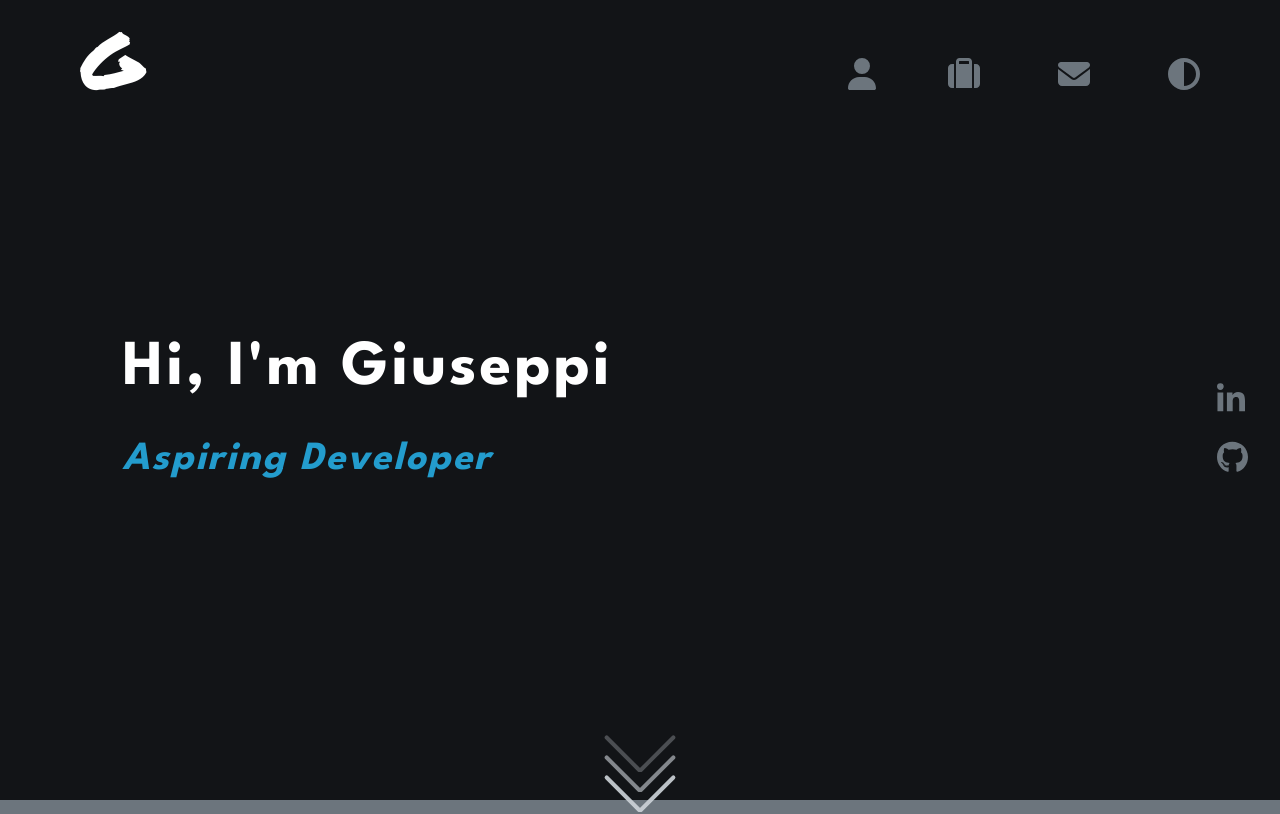
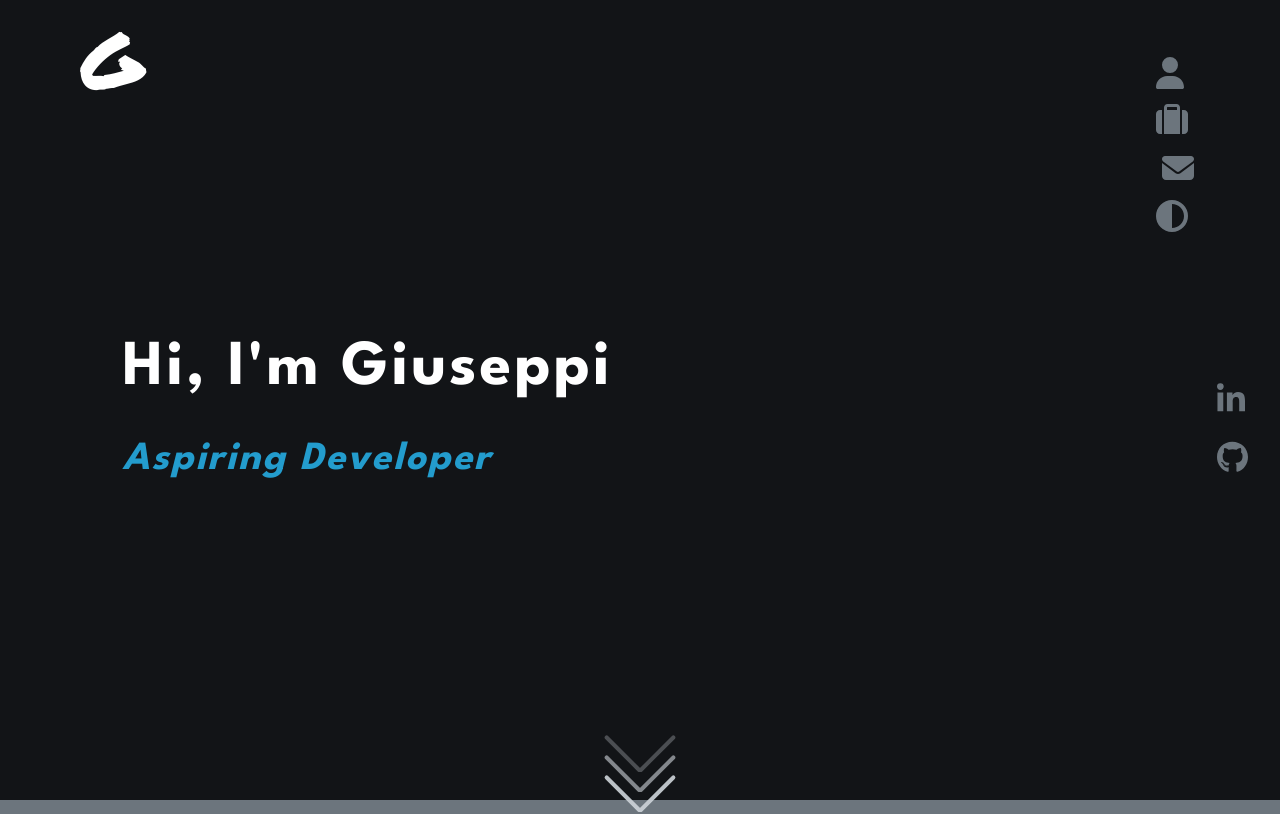
Before and after one commit to giuseppi/giuseppipelayo.com, a React (Create React App) app: page / in a window 1280 px wide. Shown: the top 814 px of the page. Built offline with nearby package versions, Linux system fonts and the light colour scheme.

Commit message:
fixing navbar
wrapped each button w/ motion.div

```diff
--- a/src/components/navbar.js
+++ b/src/components/navbar.js
@@ -1,6 +1,6 @@
 import React from "react";
 import NavItem from "./navitem.js";
-import { motion, AnimatePresence, isMotionComponent } from "framer-motion";
+import { motion, AnimatePresence } from "framer-motion";
 import { HashLink } from "react-router-hash-link";
 
 // FontAwesome
@@ -8,22 +8,28 @@ import { faCircleHalfStroke, faEnvelope, faSuitcase, faUser } from "@fortawesome
 import Popup from "./popup.js";
 
 const Navbar = ({ modalOpen, closePopup, openPopup }) => {
-  const MotionHashLink = motion(HashLink);
   return (
     <>
       <section className="navbar">
-        <MotionHashLink whileHover={{ scale: 2 }} whileTap={{ scale: 0.9 }} smooth to="/" className="home">
-          G
-        </MotionHashLink>
+        {/* Logo */}
+        <motion.div className="button-wrapper">
+          <HashLink smooth to="/" className="home">
+            G
+          </HashLink>
+        </motion.div>
         <nav className="nav-content">
           {/* About */}
-          <MotionHashLink whileTap={{ scale: 0.9 }} className="navlink" exact="true" activeclassname="active" smooth to="#about">
-            <NavItem iconClass={"nav"} descClass={"nav"} descID={"nav-about"} icon={faUser} description="about" />
-          </MotionHashLink>
+          <motion.div className="button-wrapper">
+            <HashLink whileTap={{ scale: 0.9 }} className="navlink" exact="true" activeclassname="active" smooth to="#about">
+              <NavItem iconClass={"nav"} descClass={"nav"} descID={"nav-about"} icon={faUser} description="about" />
+            </HashLink>
+          </motion.div>
           {/* Projects */}
-          <MotionHashLink whileTap={{ scale: 0.9 }} className="navlink" exact="true" activeclassname="active" smooth to="#projects">
-            <NavItem iconClass={"nav"} descClass={"nav"} descID={"nav-projects"} icon={faSuitcase} description="projects" />
-          </MotionHashLink>
+          <motion.div className="button-wrapper">
+            <HashLink className="navlink" exact="true" activeclassname="active" smooth to="#projects">
+              <NavItem iconClass={"nav"} descClass={"nav"} descID={"nav-projects"} icon={faSuitcase} description="projects" />
+            </HashLink>
+          </motion.div>
           {/* Contact */}
           <motion.button
             whileTap={{ scale: 0.9 }}
@@ -40,11 +46,12 @@ const Navbar = ({ modalOpen, closePopup, openPopup }) => {
             onExitComplete={() => null}>
             {modalOpen && <Popup modalOpen={modalOpen} handleClose={closePopup} />}
           </AnimatePresence>
-
           {/* Dark/Light Mode */}
-          <MotionHashLink whileTap={{ scale: 0.9 }} className="navlink" exact="true" activeclassname="active" to="/">
-            <NavItem iconClass={"nav"} descClass={"nav"} descID={"nav-darkmode"} icon={faCircleHalfStroke} description="dark" />
-          </MotionHashLink>
+          <motion.div className="button-wrapper">
+            <HashLink className="navlink" exact="true" activeclassname="active" to="/">
+              <NavItem iconClass={"nav"} descClass={"nav"} descID={"nav-darkmode"} icon={faCircleHalfStroke} description="dark" />
+            </HashLink>
+          </motion.div>
         </nav>
       </section>
     </>
```
